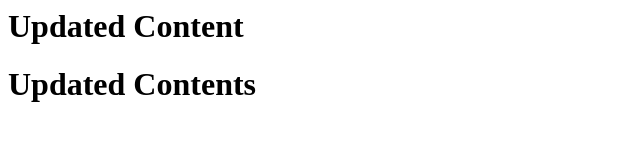
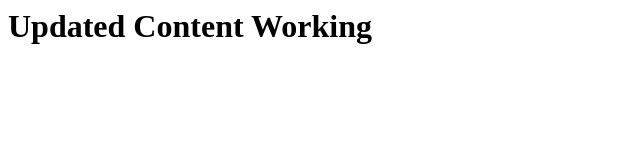
Before and after one commit to mdtraves/mdtraves, a plain HTML site: page index.html in a window 1280 px wide. Shown: the whole page, without its empty margins (0-640 px from the left). Drawn offline with Linux system fonts and the light colour scheme.

Commit message:
deployed

```diff
--- a/index.html
+++ b/index.html
@@ -1,5 +1,4 @@
 <meta http-equiv='cache-control' content='no-cache'>
 <meta http-equiv='expires' content='0'>
 <meta http-equiv='pragma' content='no-cache'>
-<h1>Updated Content</h1>
-<h1>Updated Contents</h1>
+<h1>Updated Content Working</h1>
```
